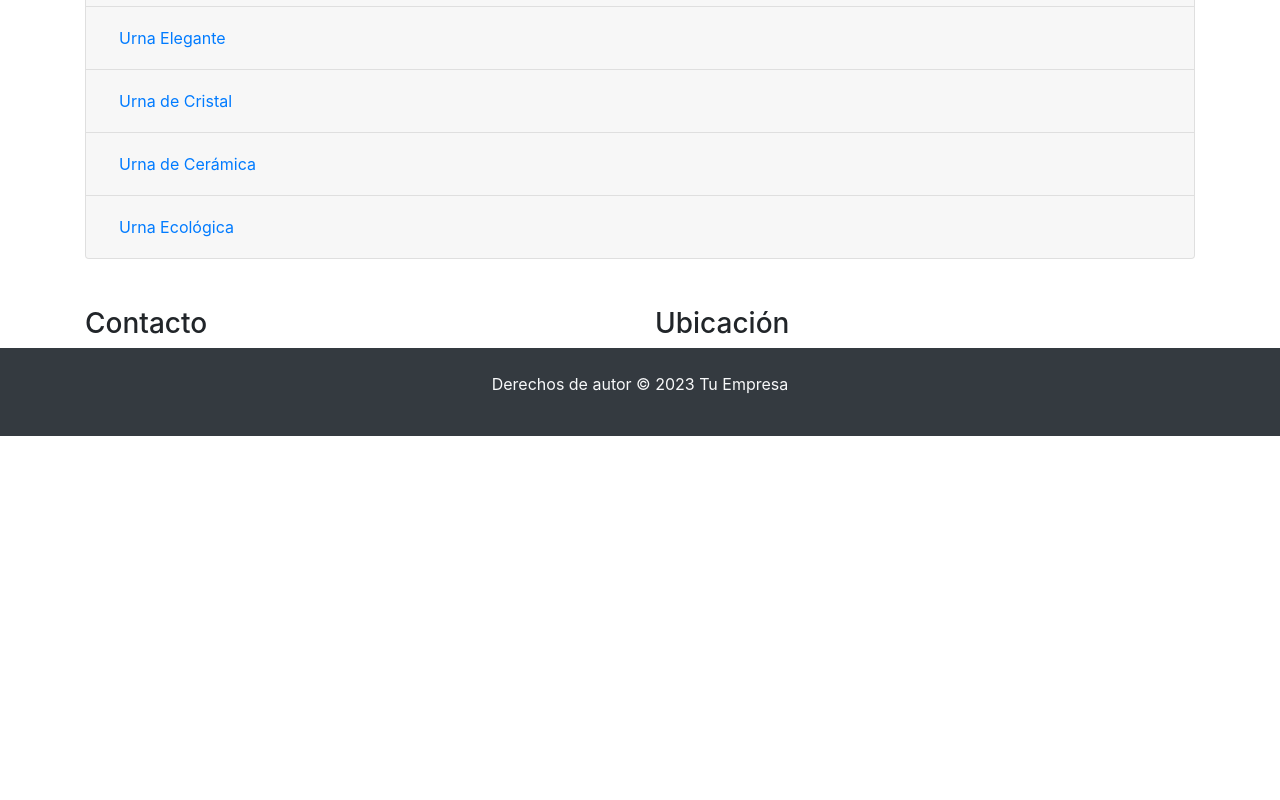
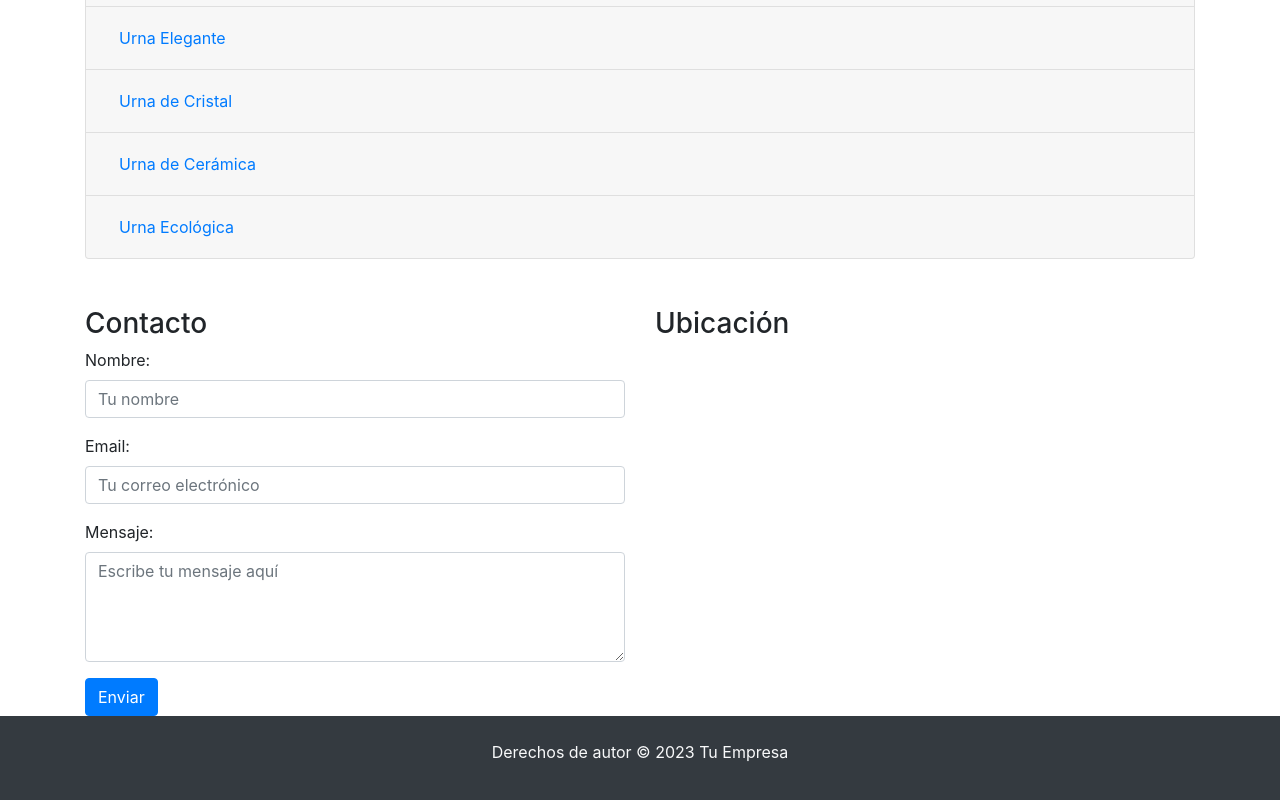
Before and after one commit to m4570r/web, a plain HTML site: page index.html in a window 1280 px wide. Shown: the part 1355-2155 px from the top of the page. Before the commit the page ends 1791 px from the top, so only its background shows below. Drawn offline with nearby package versions, Linux system fonts and the light colour scheme.

Commit message:
Update index.html

```diff
--- a/index.html
+++ b/index.html
@@ -337,15 +337,30 @@
         <div class="row">
             <div class="col-md-6">
                 <h3>Contacto</h3>
-                <!-- Agrega formulario de contacto aquí -->
+                <form>
+                    <div class="form-group">
+                        <label for="nombre">Nombre:</label>
+                        <input type="text" class="form-control" id="nombre" placeholder="Tu nombre">
+                    </div>
+                    <div class="form-group">
+                        <label for="email">Email:</label>
+                        <input type="email" class="form-control" id="email" placeholder="Tu correo electrónico">
+                    </div>
+                    <div class="form-group">
+                        <label for="mensaje">Mensaje:</label>
+                        <textarea class="form-control" id="mensaje" rows="4" placeholder="Escribe tu mensaje aquí"></textarea>
+                    </div>
+                    <button type="submit" class="btn btn-primary">Enviar</button>
+                </form>
             </div>
             <div class="col-md-6">
                 <h3>Ubicación</h3>
-                <!-- Agrega información de ubicación aquí -->
+                <!-- Agrega información de ubicación aquí, como dirección y mapa si es necesario -->
             </div>
         </div>
     </div>
 </section>
+
 
 <!-- Footer -->
 <footer class="bg-dark text-light py-4">
```
